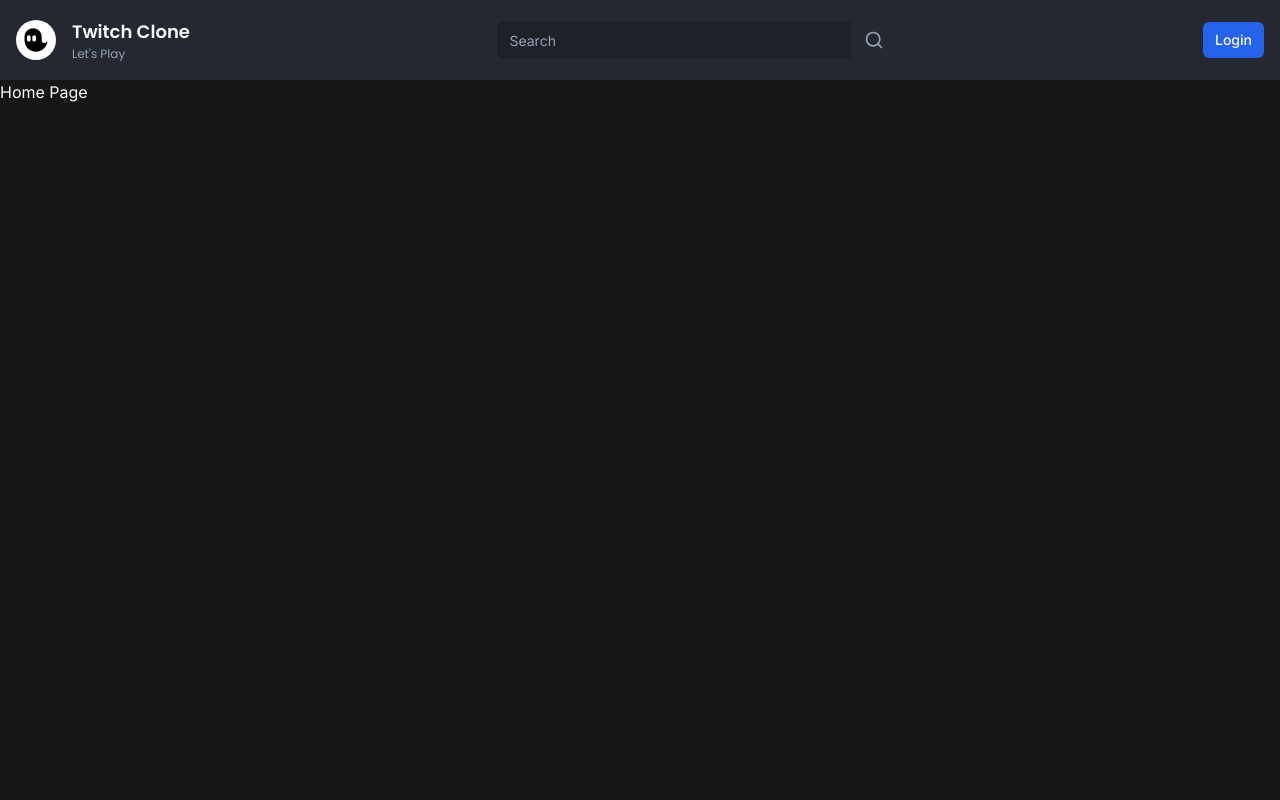
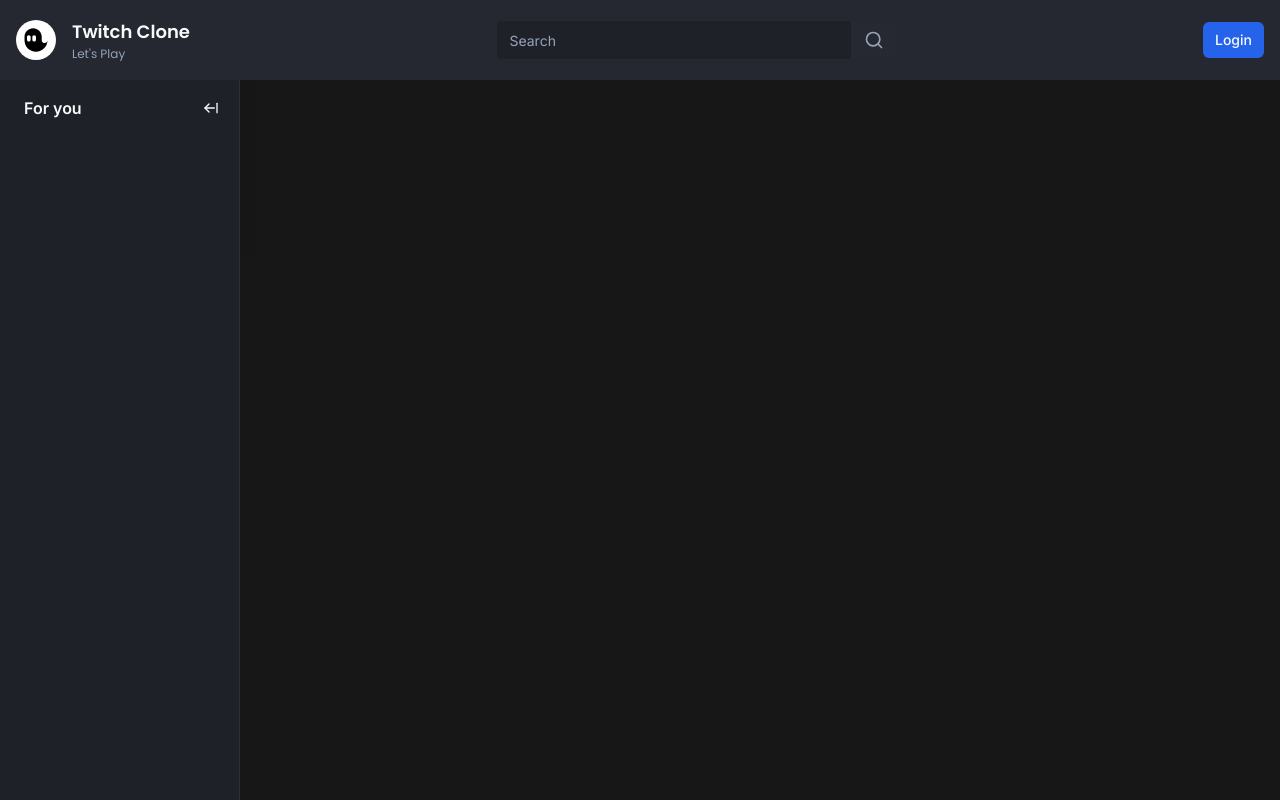
Before and after one commit to singgih20/twitch-clone, a Next.js app: page / in a window 1280 px wide. Built offline with nearby package versions, Linux system fonts and the light colour scheme; no server answers.

Commit message:
add sidebar component

```diff
--- /dev/null
+++ b/app/(browse)/_components/sidebar/index.tsx
@@ -0,0 +1,10 @@
+import { Toggle } from "./toggle"
+import { Wrapper } from "./wrapper"
+
+export const Sidebar = () => {
+    return (
+        <Wrapper>
+            <Toggle />
+        </Wrapper>
+    )
+}
--- /dev/null
+++ b/app/(browse)/_components/sidebar/toggle.tsx
@@ -0,0 +1,62 @@
+"use client";
+
+import { Button } from "@/components/ui/button";
+import { useSidebar } from "@/store/use-sidebar";
+import { ArrowLeftFromLine, ArrowRightFromLine } from "lucide-react";
+import { Hint } from "@/components/ui/hint";
+
+export const Toggle = () => {
+    const {
+        collapsed,
+        onExpand,
+        onCollapse
+    } = useSidebar((state) => state);
+
+    const label = collapsed ? "Expand" : "Collapse";
+
+    return (
+        <>
+            {
+                collapsed && (
+                    <div className="hidden lg:flex w-full items-center justify-center pt-4 mb-4">
+                        <Hint
+                            label={label}
+                            side="right"
+                            asChild
+                        >
+                            <Button
+                                onClick={onExpand}
+                                variant={"ghost"}
+                                className="h-auto p-2"
+                            >
+                                <ArrowRightFromLine className="h-4 w-4" />
+                            </Button>
+                        </Hint>
+                    </div>
+                )
+            }
+            {
+                !collapsed && (
+                    <div className="p-3 pl-6 mb-2 flex items-center w-full">
+                        <p className="font-semibold text-primary">
+                            For you
+                        </p>
+                        <Hint
+                           label={label}
+                           side="right"
+                           asChild
+                        >
+                            <Button
+                                onClick={onCollapse}
+                                className="h-auto p-2 ml-auto"
+                                variant={"ghost"}
+                            >
+                                <ArrowLeftFromLine className="h-4 w-4" />
+                            </Button>
+                        </Hint>
+                    </div>
+                )
+            }
+        </>
+    )
+}
--- /dev/null
+++ b/app/(browse)/_components/sidebar/wrapper.tsx
@@ -0,0 +1,23 @@
+"use client";
+
+import { useSidebar } from "@/store/use-sidebar";
+import { cn } from "@/lib/utils";
+
+interface WrapperProps {
+    children: React.ReactNode;
+}
+
+export const Wrapper = ({
+    children
+}: WrapperProps) => {
+    const { collapsed } = useSidebar((state) => state);
+    return (
+        <aside
+            className={cn("fixed left-0 flex flex-col w-60 h-full bg-background border-r border-[#2D2E35] z-50",
+                collapsed && "w-[70px]"
+            )}
+        >
+            {children}
+        </aside>
+    )
+}
--- a/app/(browse)/layout.tsx
+++ b/app/(browse)/layout.tsx
@@ -1,5 +1,6 @@
 import { UserButton } from "@clerk/nextjs";
 import { Navbar } from "./_components/navbar";
+import { Sidebar } from "./_components/sidebar";
 
 const BrowseLayout = ({
     children
@@ -10,6 +11,7 @@ const BrowseLayout = ({
         <>
             <Navbar />
             <div className="flex h-full pt-20">
+                <Sidebar />
                 {children}
             </div>
         </>
--- /dev/null
+++ b/components/ui/hint.tsx
@@ -0,0 +1,37 @@
+import { Tooltip, TooltipContent, TooltipProvider, TooltipTrigger } from "@radix-ui/react-tooltip";
+import React from "react";
+
+interface HintProps {
+    label: string;
+    children: React.ReactNode;
+    asChild?: boolean;
+    side?: "top" | "bottom" | "left" | "right";
+    align?: "start" | "center" | "end"
+}
+
+export const Hint = ({
+    label,
+    children,
+    asChild,
+    side,
+    align
+}: HintProps) => {
+    return (
+        <TooltipProvider>
+            <Tooltip delayDuration={0}>
+                <TooltipTrigger asChild={asChild}>
+                    {children}
+                </TooltipTrigger>
+                <TooltipContent
+                    className="text-black bg-white"
+                    side={side}
+                    align={align}
+                >
+                    <p className="font-semibold">
+                        {label}
+                    </p>
+                </TooltipContent>
+            </Tooltip>
+        </TooltipProvider>
+    )
+}
--- /dev/null
+++ b/components/ui/tooltip.tsx
@@ -0,0 +1,30 @@
+"use client"
+
+import * as React from "react"
+import * as TooltipPrimitive from "@radix-ui/react-tooltip"
+
+import { cn } from "@/lib/utils"
+
+const TooltipProvider = TooltipPrimitive.Provider
+
+const Tooltip = TooltipPrimitive.Root
+
+const TooltipTrigger = TooltipPrimitive.Trigger
+
+const TooltipContent = React.forwardRef<
+  React.ElementRef<typeof TooltipPrimitive.Content>,
+  React.ComponentPropsWithoutRef<typeof TooltipPrimitive.Content>
+>(({ className, sideOffset = 4, ...props }, ref) => (
+  <TooltipPrimitive.Content
+    ref={ref}
+    sideOffset={sideOffset}
+    className={cn(
+      "z-50 overflow-hidden rounded-md border bg-popover px-3 py-1.5 text-sm text-popover-foreground shadow-md animate-in fade-in-0 zoom-in-95 data-[state=closed]:animate-out data-[state=closed]:fade-out-0 data-[state=closed]:zoom-out-95 data-[side=bottom]:slide-in-from-top-2 data-[side=left]:slide-in-from-right-2 data-[side=right]:slide-in-from-left-2 data-[side=top]:slide-in-from-bottom-2",
+      className
+    )}
+    {...props}
+  />
+))
+TooltipContent.displayName = TooltipPrimitive.Content.displayName
+
+export { Tooltip, TooltipTrigger, TooltipContent, TooltipProvider }
--- /dev/null
+++ b/store/use-sidebar.ts
@@ -0,0 +1,13 @@
+import { create } from "zustand";
+
+interface SidebarStore {
+    collapsed: boolean;
+    onExpand: () => void;
+    onCollapse: () => void;
+}
+
+export const useSidebar = create<SidebarStore>((set) => ({
+    collapsed: false,
+    onExpand: () => set(() => ({ collapsed: false})),
+    onCollapse: () => set(() => ({ collapsed: true }))
+}))
```
Also changed, not shown: 1 other file (tests, documents, lock files or other folders).
